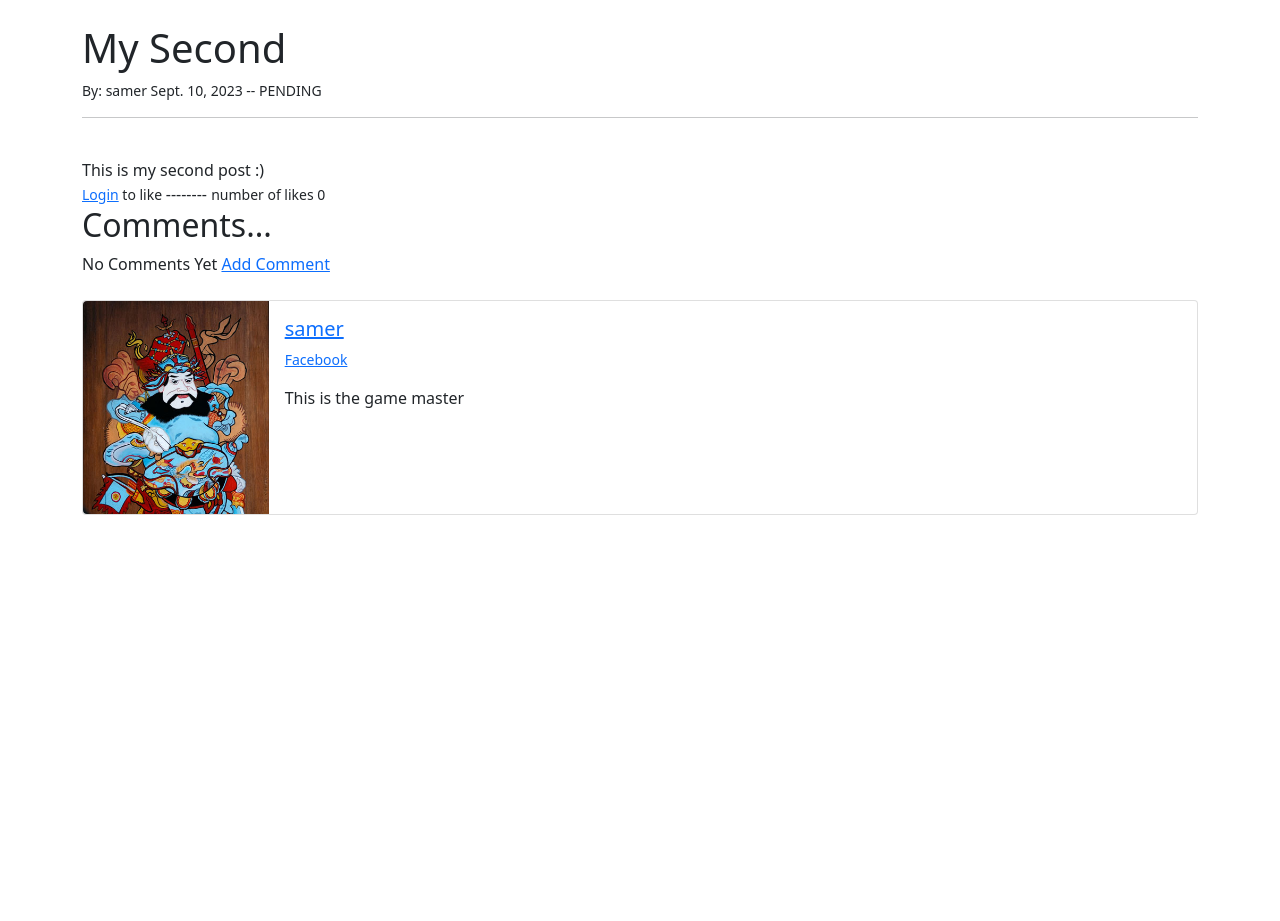
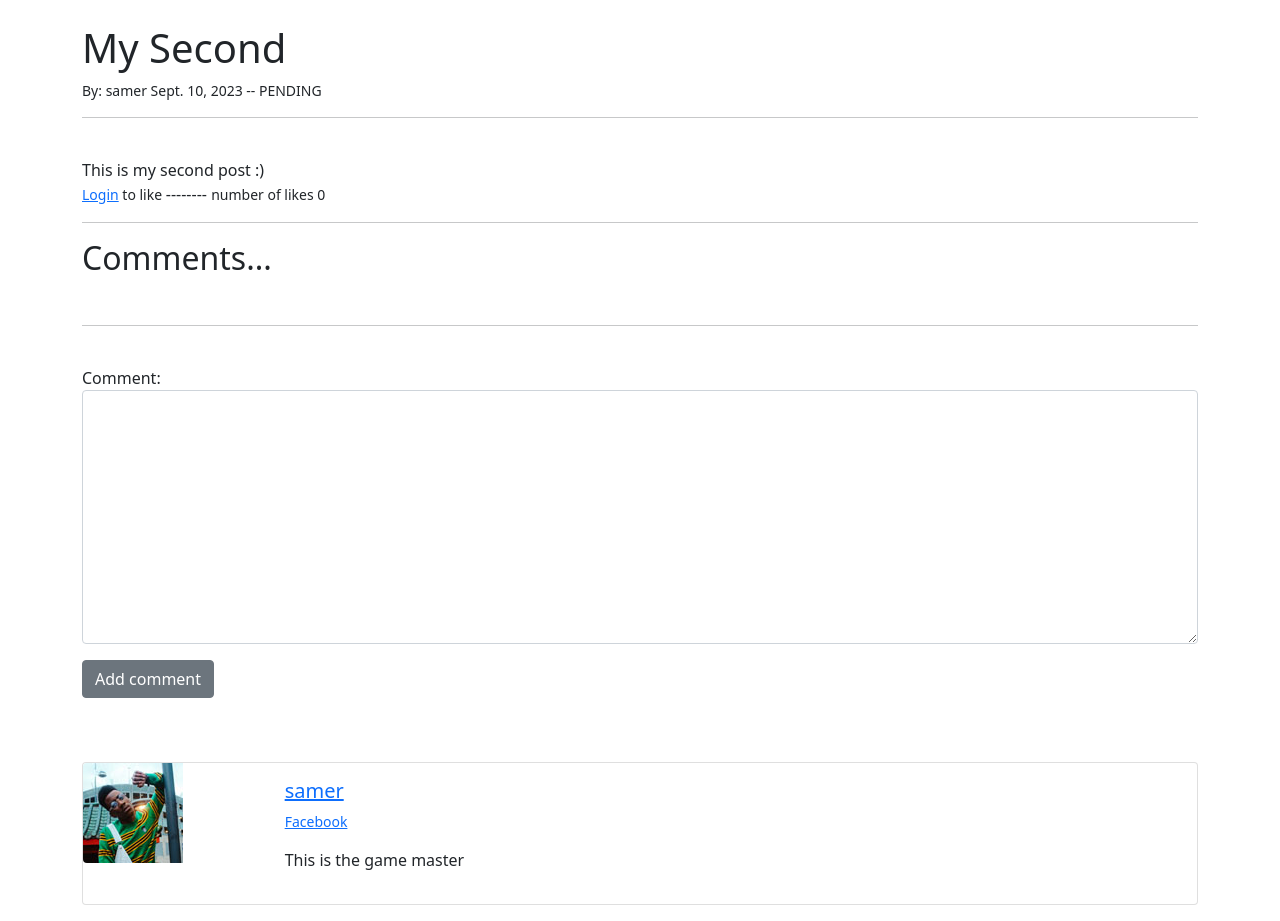
Before and after one commit to Samer98/simpleblog, a Django app: page /article/2 in a window 1280 px wide. Shown: the part 56-977 px from the top of the page. Before the commit the page ends 571 px from the top, so only its background shows below. Run offline with Django 4.2, Linux system fonts and the light colour scheme; data comes from the database, SQL or seed files in the repository; some libraries are stand-ins or nearby versions.

Commit message:
adding comment section

```diff
--- a/theblog/forms.py
+++ b/theblog/forms.py
@@ -39,8 +39,7 @@
 class CommentForm(forms.ModelForm):
     class Meta:
         model = Comment
-        fields = ('name','body')
+        fields = ('comment',)
 
         widgets = {
-            'name': forms.TextInput(attrs={'class':'form-control'}),
-            'body': forms.Textarea(attrs={'class': 'form-control'}),}
+            'comment': forms.Textarea(attrs={'class': 'form-control'}),}
--- a/theblog/models.py
+++ b/theblog/models.py
@@ -51,7 +51,7 @@
 class Comment(models.Model):
     post = models.ForeignKey(Post,related_name='comments',on_delete=models.CASCADE)
     name = models.CharField(max_length=255)
-    body = models.TextField()
+    comment = models.TextField()
     date_added = models.DateTimeField(auto_now_add=True)
 
     def __str__(self) -> str:
--- a/theblog/templates/article_details.html
+++ b/theblog/templates/article_details.html
@@ -33,10 +33,10 @@
         <form action ="{% url 'like_post' post.pk %}" method="POST">
             {% csrf_token %}
             {% if liked%}
-                <button type="submit" , name = 'post_id' , value="{{ post.id }}", class ="btn btn-danger"> UnLike </button>
+                <button type="submit"  name = 'post_id'  value="{{ post.id }}" class ="btn btn-danger"> UnLike </button>
             {% else %}
 
-                <button type="submit" , name = 'post_id' , value="{{ post.id }}", class ="btn btn-primary"> Like </button>
+                <button type="submit" name = 'post_id'  value="{{ post.id }}" class ="btn btn-primary"> Like </button>
 
             {% endif %}
             {{total_likes}} Likes
@@ -44,20 +44,27 @@
     {% else %}
     <small>  <a href="{% url 'login'%}"> Login</a> to like </small> -------- <small> number of likes {{total_likes}}  </small>
     {% endif %}
+<hr>
+
 <h2>Comments...</h2>
-{% if not post.comments.all %}
-    No Comments Yet <a href="{% url 'add_comment' post.pk %}" >Add Comment</a>
-{% else %}
-  <a href="{% url 'add_comment' post.pk %}" >Add Comment</a>
-  <br/><br/>
-    {% for comment in post.comments.all %}
+  <br/>
+    {% for comment in comments %}
     <strong>{{comment.name}} - {{comment.date_added}}</strong>
     <br>
-    {{comment.body}}
+    {{comment.comment}}
     <br>
     {% endfor %}
+<hr>
+<br/>
 
-{% endif %}
+    <div class = "form-group" >
+    <form method="POST" enctype ="multipart/form-data">
+        {% csrf_token %}
+        {{ form.media }}
+        {{ form.as_p }}
+        <button class="btn btn-secondary">Add comment</button>
+    </form>
+    </div>
 
 <br/><br/>
 <div class="card mb-3" >
@@ -73,11 +80,16 @@
     <div class="col-md-10">
       <div class="card-body">
         <h5 class="card-title">
-            <a href="{% url 'show_profile_page' post.author.profile.id %}">{{post.author}} </a></h5>
-          <p class ="small text-muted">
-              <a href="{{post.author.profile.facebook_url}}"> Facebook </a>
+            {% if post.author.profile.id %}
+                <a href="{% url 'show_profile_page' post.author.profile.id %}">{{post.author}} </a></h5>
+                <p class ="small text-muted">
+                <a href="{{post.author.profile.facebook_url}}"> Facebook </a>
+                <p class="card-text">{{post.author.profile.bio}}</p>
+
+              {% else %}
+          <h5>{{post.author}} </h5>
+          {% endif %}
           </p>
-        <p class="card-text">{{post.author.profile.bio}}</p>
 
       </div>
     </div>
--- a/theblog/templates/base.html
+++ b/theblog/templates/base.html
@@ -33,7 +33,7 @@
           </button>
 
           <div class="collapse navbar-collapse" id="navbarSupportedContent">
-              <ul class="navbar-nav me-auto mb-2 mb-lg-0">
+              <ul class="navbar-nav w-100 mb-2 mb-lg-0">
                   <!-- Category menu code -->
                   {% if cat_menu %}
                       <li class="nav-item dropdown">
@@ -62,6 +62,16 @@
                           <a class="nav-link dropdown-toggle" href="#" id="EditProfileDropDown" role="button" data-bs-toggle="dropdown" aria-expanded="false">
                               Profile
                           </a>
+
+                    {% if user.profile.profile_pic %}
+                      <li class="nav-item ms-auto">
+                          <img src="{{ user.profile.profile_pic.url }}" class="img-fluid rounded-start" width="40" height="40"></a>
+                      </li>
+                    {% else %}
+                      <li class="nav-item ms-auto">
+                          <img src="{% static 'theblog/images/default.jpg' %}" class="img-fluid rounded-start" width="40" height="40"></a>
+                      </li>
+                    {% endif %}
                           <ul class="dropdown-menu" aria-labelledby="navbarDropdown">
                             <li><a class="dropdown-item" href="{% url 'edit_profile' %}">Edit Setting</a></li>
 
--- a/theblog/templates/category_list.html
+++ b/theblog/templates/category_list.html
@@ -9,7 +9,7 @@
 
     <h2> Blog Categories </h2>
           {% for item in cat_menu_list %}
-            <li><a  href="{% url 'category' item|slugify %}">{{item}}</a>  </li>
+            <li><a  href="{% url 'category' item| slugify %}">{{item}}</a>  </li>
 
         {%endfor%}
 
--- a/theblog/views.py
+++ b/theblog/views.py
@@ -36,26 +36,36 @@
     cat_menu_list = Category.objects.all()
     return render(request,'category_list.html',{'cat_menu_list':cat_menu_list})
 
-class ArticleDetailView(DetailView):
+class ArticleDetailView(DetailView,CreateView):
     model = Post
     template_name = 'article_details.html'
+    form_class = CommentForm
 
-    # def get_context_data(self, *args, **kwargs):
-    #     cat_menu = Category.objects.all()
-    #     context = super(ArticleDetailView,self).get_context_data(*args, **kwargs)
-    #     context["cat_menu"] = cat_menu
-    #     return context
+    def form_valid(self, form):
+        form.instance.post_id = self.kwargs['pk']
+        if self.request.user.username == "":
+            form.instance.name = "Guest"
+        else:
+            form.instance.name = self.request.user.username
+        return super().form_valid(form)
+
     def get_context_data(self, *args, **kwargs):
         context = super(ArticleDetailView, self).get_context_data(*args, **kwargs)
         stuff = get_object_or_404(Post,id=self.kwargs['pk'])
+
         total_likes = stuff.total_likes()
         liked = False
         if stuff.likes.filter(id=self.request.user.id).exists():
             liked = True
         context["total_likes"] = total_likes
         context['liked'] = liked
+        context['comments'] = stuff.comments.all().order_by('-date_added')
+
         return context
 
+    def get_success_url(self):
+        pk = self.kwargs['pk']
+        return reverse_lazy("article-detail", kwargs={'pk': pk})
 
 
 
@@ -69,13 +79,18 @@
     model = Comment
     template_name = 'add_comment.html'
     form_class = CommentForm
-    success_url =  reverse_lazy('home')
 
     def form_valid(self,form):
         form.instance.post_id = self.kwargs['pk']
+        if self.request.user.username == "":
+            form.instance.name = "Guest"
+        else:
+            form.instance.name = self.request.user.username
         return super().form_valid(form)
 
-    # fields = '__all__'
+    def get_success_url(self):
+        pk = self.kwargs['pk']
+        return reverse_lazy("article-detail", kwargs={'pk': pk})
 
 
 class AddCategoryView(CreateView):
@@ -86,7 +101,8 @@
 
 def CategoryView(request,cats):
     category_post = Post.objects.filter(category=cats.replace('-',' '))
-    return render(request,'categories.html',{'cats':cats.title().replace('-',' '),'category_posts':category_post})
+    category = cats.title().replace('-',' ')
+    return render(request,'categories.html',{'cats':category,'category_posts':category_post})
 
 class UpdatePostView(UpdateView):
     model = Post
```
Also changed, not shown: db.sqlite3, media/images/profile/te2.jpg (added), theblog/migrations/0016_rename_body_comment_comment.py (added).
